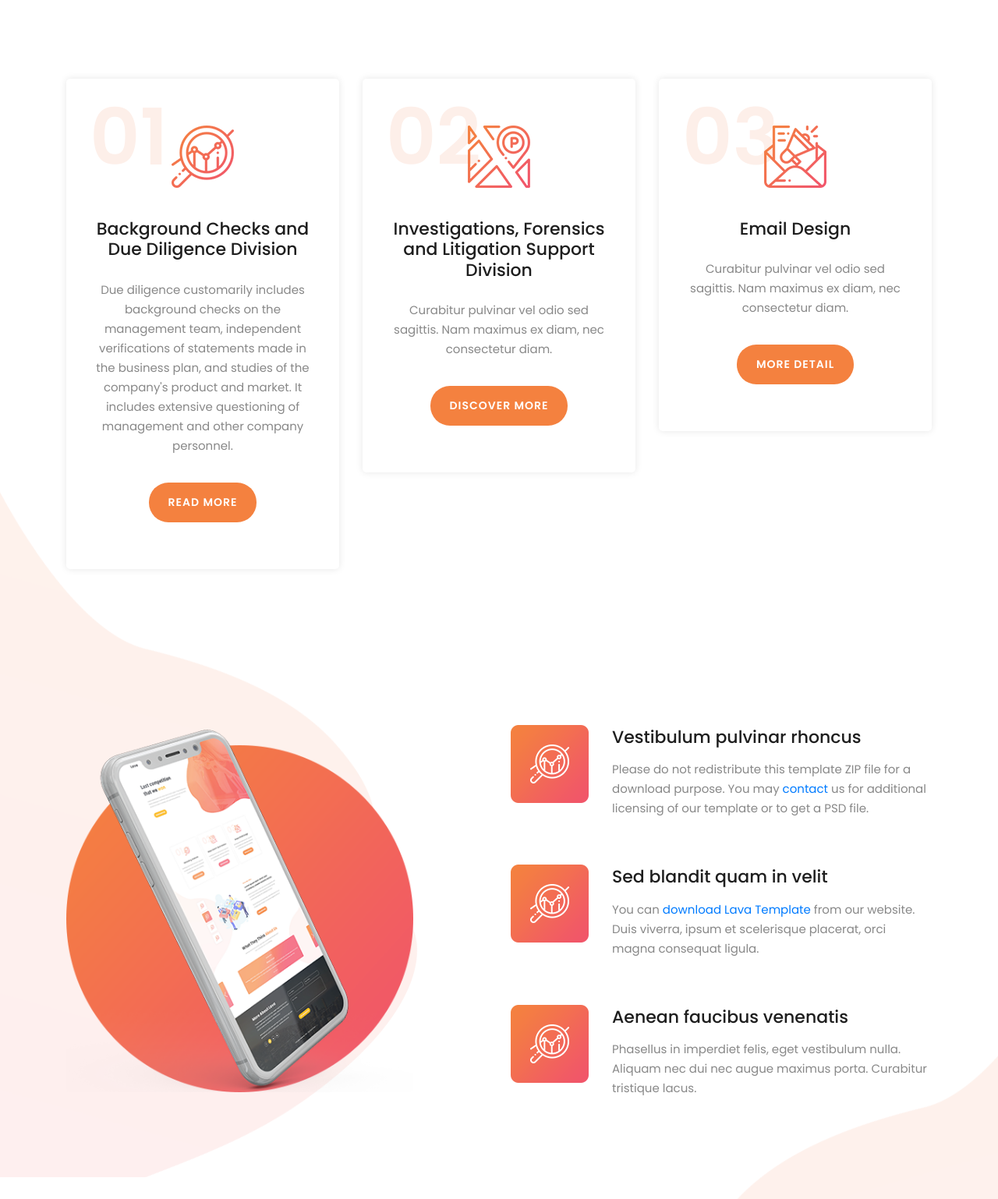
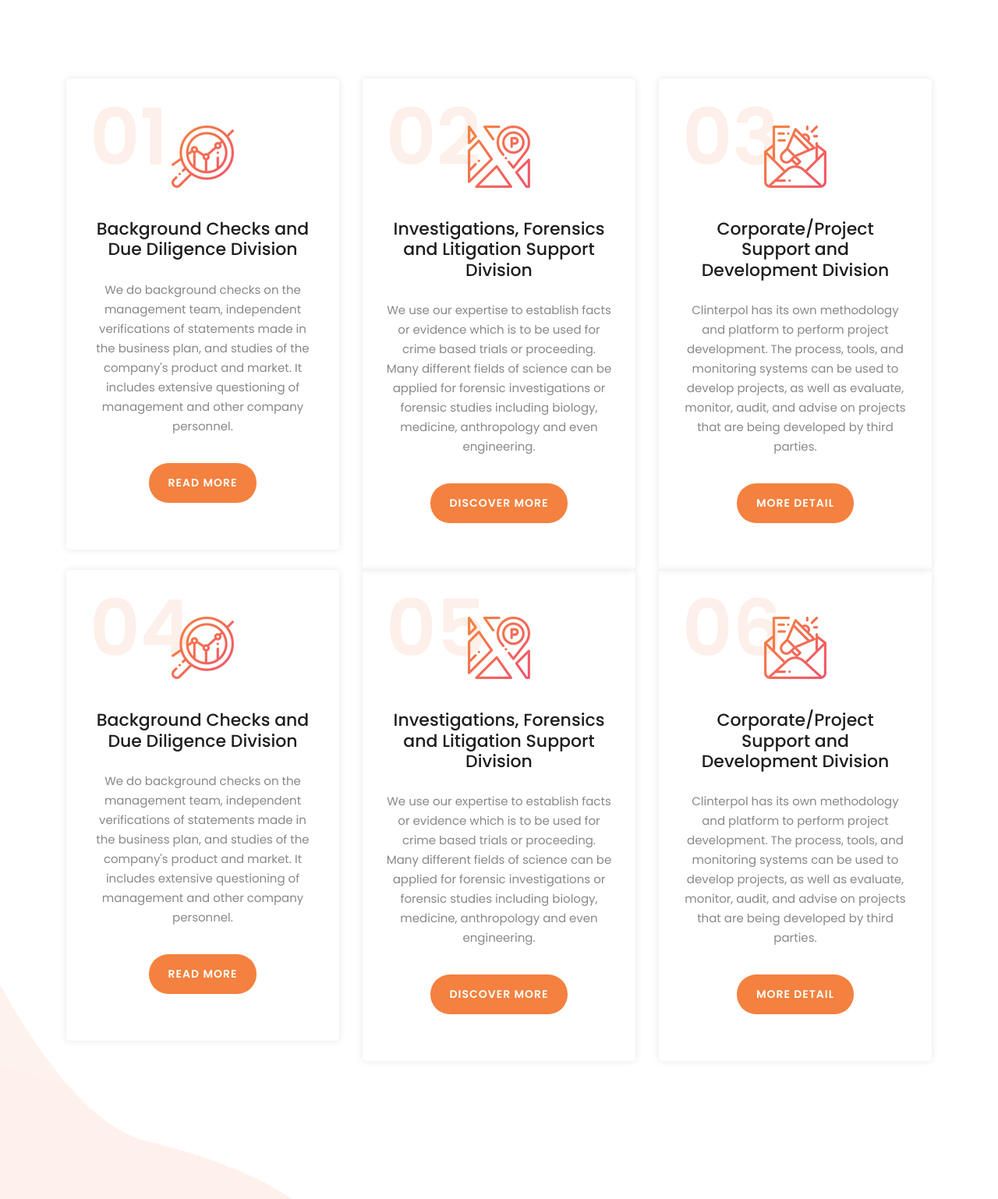
Before and after one commit to kiptoo-rotich/Clinterpol, a Django app: page / in a window 1280 px wide. Shown: the part 799-2337 px from the top of the page at 78% size. Run offline with Django 3.2, Linux system fonts and the light colour scheme; some libraries are stand-ins or nearby versions.

Commit message:
Updating the landing page

```diff
--- a/web/templates/main/index.html
+++ b/web/templates/main/index.html
@@ -40,8 +40,9 @@
                         <h2>01</h2>
                         <img src="assets/images/features-icon-1.png" alt="">
                         <h4>Background Checks and Due Diligence Division</h4>
-                        <p>Due diligence customarily includes background checks on the management team, independent verifications of statements made in the business plan, and studies of the company's product and market. It includes extensive questioning
-                            of management and other company personnel.</p>
+                        <p>We do background checks on the management team, independent verifications of statements made in the business plan, and studies of the company's product and market. It includes extensive questioning of management and other company
+                            personnel.
+                        </p>
                         <a href="#testimonials" class="main-button">
                                 Read More
                             </a>
@@ -54,7 +55,8 @@
                         <h2>02</h2>
                         <img src="assets/images/features-icon-2.png" alt="">
                         <h4>Investigations, Forensics and Litigation Support Division</h4>
-                        <p>Curabitur pulvinar vel odio sed sagittis. Nam maximus ex diam, nec consectetur diam.</p>
+                        <p>We use our expertise to establish facts or evidence which is to be used for crime based trials or proceeding. Many different fields of science can be applied for forensic investigations or forensic studies including biology, medicine,
+                            anthropology and even engineering.</p>
                         <a href="#testimonials" class="main-button">
                                 Discover More
                             </a>
@@ -66,8 +68,54 @@
                     <div class="features-icon">
                         <h2>03</h2>
                         <img src="assets/images/features-icon-3.png" alt="">
-                        <h4>Email Design</h4>
-                        <p>Curabitur pulvinar vel odio sed sagittis. Nam maximus ex diam, nec consectetur diam.</p>
+                        <h4>Corporate/Project Support and Development Division</h4>
+                        <p>Clinterpol has its own methodology and platform to perform project development. The process, tools, and monitoring systems can be used to develop projects, as well as evaluate, monitor, audit, and advise on projects that are being
+                            developed by third parties.</p>
+                        <a href="#testimonials" class="main-button">
+                                More Detail
+                            </a>
+                    </div>
+                </div>
+            </div>
+        </div>
+        <div class="row">
+            <div class="col-lg-4 col-md-6 col-sm-12 col-xs-12" data-scroll-reveal="enter left move 30px over 0.6s after 0.4s">
+                <div class="features-item">
+                    <div class="features-icon">
+                        <h2>04</h2>
+                        <img src="assets/images/features-icon-1.png" alt="">
+                        <h4>Background Checks and Due Diligence Division</h4>
+                        <p>We do background checks on the management team, independent verifications of statements made in the business plan, and studies of the company's product and market. It includes extensive questioning of management and other company
+                            personnel.
+                        </p>
+                        <a href="#testimonials" class="main-button">
+                                Read More
+                            </a>
+                    </div>
+                </div>
+            </div>
+            <div class="col-lg-4 col-md-6 col-sm-12 col-xs-12" data-scroll-reveal="enter bottom move 30px over 0.6s after 0.4s">
+                <div class="features-item">
+                    <div class="features-icon">
+                        <h2>05</h2>
+                        <img src="assets/images/features-icon-2.png" alt="">
+                        <h4>Investigations, Forensics and Litigation Support Division</h4>
+                        <p>We use our expertise to establish facts or evidence which is to be used for crime based trials or proceeding. Many different fields of science can be applied for forensic investigations or forensic studies including biology, medicine,
+                            anthropology and even engineering.</p>
+                        <a href="#testimonials" class="main-button">
+                                Discover More
+                            </a>
+                    </div>
+                </div>
+            </div>
+            <div class="col-lg-4 col-md-6 col-sm-12 col-xs-12" data-scroll-reveal="enter right move 30px over 0.6s after 0.4s">
+                <div class="features-item">
+                    <div class="features-icon">
+                        <h2>06</h2>
+                        <img src="assets/images/features-icon-3.png" alt="">
+                        <h4>Corporate/Project Support and Development Division</h4>
+                        <p>Clinterpol has its own methodology and platform to perform project development. The process, tools, and monitoring systems can be used to develop projects, as well as evaluate, monitor, audit, and advise on projects that are being
+                            developed by third parties.</p>
                         <a href="#testimonials" class="main-button">
                                 More Detail
                             </a>
@@ -85,32 +133,27 @@
 <section class="section" id="promotion">
     <div class="container">
         <div class="row">
-            <div class="left-image col-lg-5 col-md-12 col-sm-12 mobile-bottom-fix-big" data-scroll-reveal="enter left move 30px over 0.6s after 0.4s">
-                <img src="assets/images/left-image.png" class="rounded img-fluid d-block mx-auto" alt="App">
+            <div class="left-image col-lg-5 col-md-12 col-sm-12 mobile-bottom-fix-big" data-scroll-reveal="enter left move 10px over 0.6s after 0.4s">
+                <img src="https://images.ctfassets.net/cnu0m8re1exe/4sAfZQTrWrZh2OZX873EOn/c30f73eba139fb08d23defaea04278b5/shutterstock_517131964.jpg?fm=jpg&fl=progressive&w=660&h=433&fit=fill" class="rounded img-fluid d-block mx-auto" alt="App">
             </div>
             <div class="right-text offset-lg-1 col-lg-6 col-md-12 col-sm-12 mobile-bottom-fix">
                 <ul>
                     <li data-scroll-reveal="enter right move 30px over 0.6s after 0.4s">
                         <img src="assets/images/about-icon-01.png" alt="">
                         <div class="text">
-                            <h4>Vestibulum pulvinar rhoncus</h4>
-                            <p>Please do not redistribute this template ZIP file for a download purpose. You may <a rel="nofollow" href="https://templatemo.com/contact" target="_parent">contact</a> us for additional licensing of our template or to get a
-                                PSD file.</p>
+                            <h4>Prevention is Better than Cure, Information and Knowledge is Power</h4>
+                            <p><b>CLINTERPOL</b> was incorporated in 2011, our approach to the problem of crime and insecurity are anchored on two pillars: Prevention is better than cure and Information and knowledge is power. We believe that sustainable
+                                management of insecurity, crime and conflict should be intelligence led. Failure by institutions and individuals to take preventive and proactive steps to avoid being victims of crime and insecurity, ensures that a lot
+                                of resources and time are used to react majorly through lengthy investigations and litigations, some taking as long as over a decade. This is not good for business as it slows progress and development.</p>
                         </div>
                     </li>
                     <li data-scroll-reveal="enter right move 30px over 0.6s after 0.5s">
                         <img src="assets/images/about-icon-02.png" alt="">
                         <div class="text">
-                            <h4>Sed blandit quam in velit</h4>
-                            <p>You can <a rel="nofollow" href="https://templatemo.com/tm-540-lava-landing-page">download Lava
-                                        Template</a> from our website. Duis viverra, ipsum et scelerisque placerat, orci magna consequat ligula.</p>
-                        </div>
-                    </li>
-                    <li data-scroll-reveal="enter right move 30px over 0.6s after 0.6s">
-                        <img src="assets/images/about-icon-03.png" alt="">
-                        <div class="text">
-                            <h4>Aenean faucibus venenatis</h4>
-                            <p>Phasellus in imperdiet felis, eget vestibulum nulla. Aliquam nec dui nec augue maximus porta. Curabitur tristique lacus.</p>
+                            <h4>Intelligence – Led Decision Making</h4>
+                            <p>CLINTERPOL services majorly seeks to cushion institutions from falling prey to the insidious act of crime and insecurity such as fraud and theft by acting proactively with a preventive mindset, before their occurrence and not
+                                post facto. We are the gateway to sources of knowledge and information critical and instrumental for any institution that intends to rely on intelligence-led, timely, accurate and relevant information and knowledge to arrive
+                                at sustainable, development and growth conscious corporate decisions. Reactive, firefighting, responses long after the fact is tedious, litigation fraught, expensive, time consuming and reputation soiling.</p>
                         </div>
                     </li>
                 </ul>
@@ -128,79 +171,15 @@
         <div class="row">
             <div class="col-lg-8 offset-lg-2">
                 <div class="center-heading">
-                    <h2>What They Think <em>About Us</em></h2>
-                    <p>Suspendisse vitae laoreet mauris. Fusce a nisi dapibus, euismod purus non, convallis odio. Donec vitae magna ornare, pellentesque ex vitae, aliquet urna.</p>
+                    <h2>Vision</h2>
+                    <p>Building Confidence in Investment, Augmenting the Course of Justice.</p>
+                </div>
+                <div class="center-heading">
+                    <h2>Mision</h2>
+                    <p>To participate in unravelling and provision of timely and accurate information to assist clients make the right, wise and strategic decisions.</p>
                 </div>
             </div>
-            <div class="col-lg-10 col-md-12 col-sm-12 mobile-bottom-fix-big" data-scroll-reveal="enter left move 30px over 0.6s after 0.4s">
-                <div class="owl-carousel owl-theme">
-                    <div class="item service-item">
-                        <div class="author">
-                            <i><img src="assets/images/testimonial-author-1.png" alt="Author One"></i>
-                        </div>
-                        <div class="testimonial-content">
-                            <ul class="stars">
-                                <li><i class="fa fa-star"></i></li>
-                                <li><i class="fa fa-star"></i></li>
-                                <li><i class="fa fa-star"></i></li>
-                                <li><i class="fa fa-star"></i></li>
-                                <li><i class="fa fa-star"></i></li>
-                            </ul>
-                            <h4>Jonathan Smart</h4>
-                            <p>“Nullam hendrerit, elit a semper pharetra, ipsum nibh tristique tortor, in tempus urna elit in mauris.”</p>
-                            <span>Besta CTO</span>
-                        </div>
-                    </div>
-                    <div class="item service-item">
-                        <div class="author">
-                            <i><img src="assets/images/testimonial-author-1.png" alt="Second Author"></i>
-                        </div>
-                        <div class="testimonial-content">
-                            <ul class="stars">
-                                <li><i class="fa fa-star"></i></li>
-                                <li><i class="fa fa-star"></i></li>
-                                <li><i class="fa fa-star"></i></li>
-                                <li><i class="fa fa-star"></i></li>
-                                <li><i class="fa fa-star"></i></li>
-                            </ul>
-                            <h4>Martino Tino</h4>
-                            <p>“Morbi non mi luctus felis molestie scelerisque. In ac libero viverra, placerat est interdum, rhoncus leo.”</p>
-                            <span>Web Analyst</span>
-                        </div>
-                    </div>
-                    <div class="item service-item">
-                        <div class="author">
-                            <i><img src="assets/images/testimonial-author-1.png" alt="Author Third"></i>
-                        </div>
-                        <div class="testimonial-content">
-                            <ul class="stars">
-                                <li><i class="fa fa-star"></i></li>
-                                <li><i class="fa fa-star"></i></li>
-                                <li><i class="fa fa-star"></i></li>
-                            </ul>
-                            <h4>George Tasa</h4>
-                            <p>“Fusce rutrum in dolor sit amet lobortis. Ut at vehicula justo. Donec quam dolor, congue a fringilla sed, maximus et urna.”</p>
-                            <span>System Admin</span>
-                        </div>
-                    </div>
-                    <div class="item service-item">
-                        <div class="author">
-                            <i><img src="assets/images/testimonial-author-1.png" alt="Fourth Author"></i>
-                        </div>
-                        <div class="testimonial-content">
-                            <ul class="stars">
-                                <li><i class="fa fa-star"></i></li>
-                                <li><i class="fa fa-star"></i></li>
-                                <li><i class="fa fa-star"></i></li>
-                                <li><i class="fa fa-star"></i></li>
-                            </ul>
-                            <h4>Sir James</h4>
-                            <p>"Fusce rutrum in dolor sit amet lobortis. Ut at vehicula justo. Donec quam dolor, congue a fringilla sed, maximus et urna."</p>
-                            <span>New Villager</span>
-                        </div>
-                    </div>
-                </div>
-            </div>
+
         </div>
     </div>
 </section>
@@ -244,11 +223,10 @@
                 </div>
                 <!-- ***** Contact Form End ***** -->
                 <div class="right-content col-lg-6 col-md-12 col-sm-12">
-                    <h2>More About <em>Lava</em></h2>
-                    <p>Phasellus dapibus urna vel lacus accumsan, iaculis eleifend leo auctor. Duis at finibus odio. Vivamus ut pharetra arcu, in porta metus. Suspendisse blandit pulvinar ligula ut elementum.
-                        <br><br>If you need this contact form to send email to your inbox, you may follow our <a rel="nofollow" href="https://templatemo.com/contact" target="_parent">contact</a> page for more detail.</p>
+                    <h2>More About <em>Clinterpol</em></h2>
+                    <p> <br><br>If you need this contact form to send email to your inbox, you may follow our <a rel="nofollow" href="https://templatemo.com/contact" target="_parent">contact</a> page for more detail.</p>
                     <ul class="social">
-                        <li><a href="https://fb.com/templatemo"><i class="fa fa-facebook"></i></a></li>
+                        <li><a href=""><i class="fa fa-facebook"></i></a></li>
                         <li><a href="#"><i class="fa fa-twitter"></i></a></li>
                         <li><a href="#"><i class="fa fa-linkedin"></i></a></li>
                         <li><a href="#"><i class="fa fa-rss"></i></a></li>
@@ -260,7 +238,7 @@
         <div class="row">
             <div class="col-lg-12">
                 <div class="sub-footer">
-                    <p>Copyright &copy; 2020 Lava Landing Page | Designed by <a rel="nofollow" href="https://templatemo.com">TemplateMo</a></p>
+                    <p>Copyright &copy; Alvicreative | Designed by <a rel="nofollow" href="">Alvicreative</a></p>
                 </div>
             </div>
         </div>
```
Also changed, not shown: web/static/images/forensics-removebg-preview.png (added), web/static/images/forensics.jpeg (added), 3 other files.
